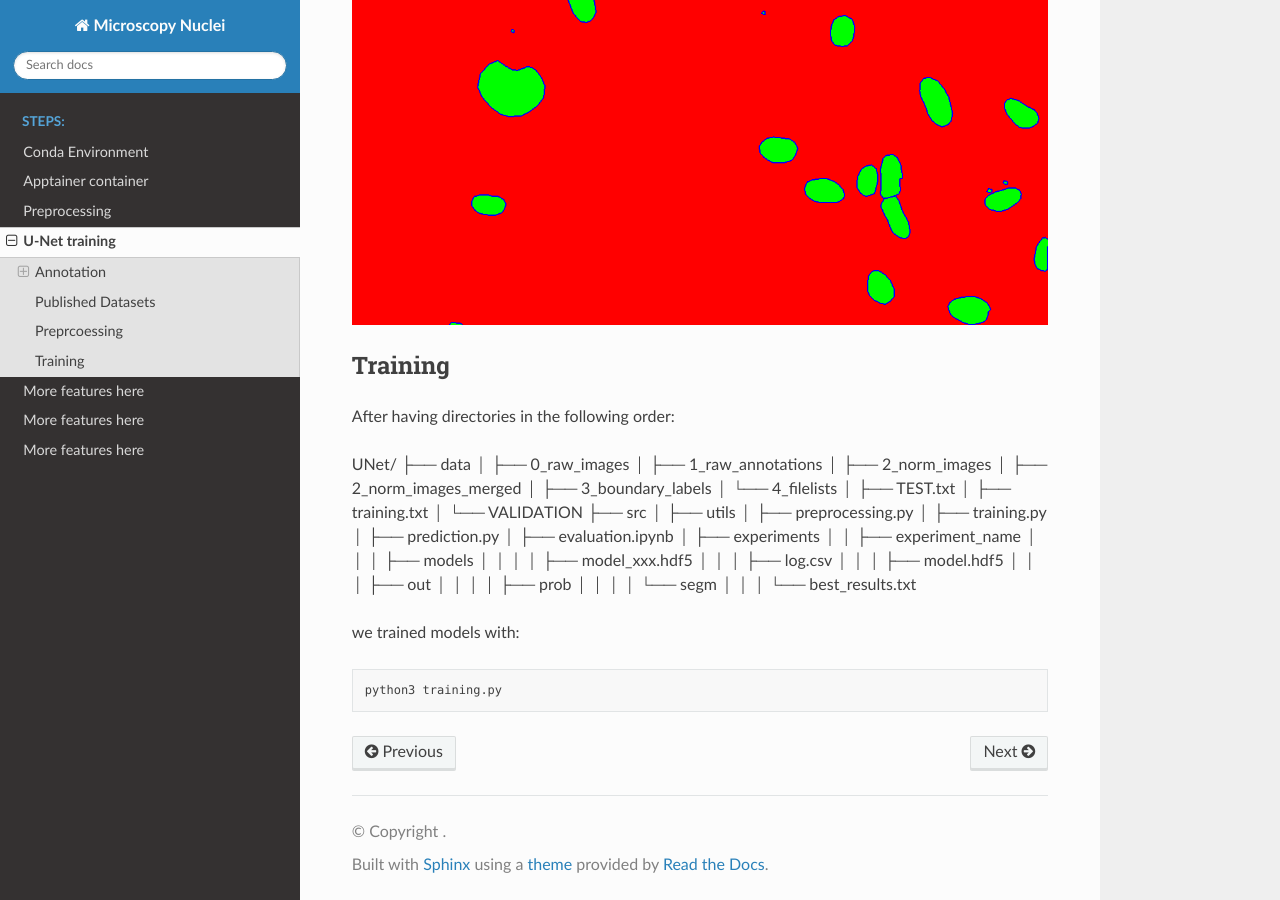
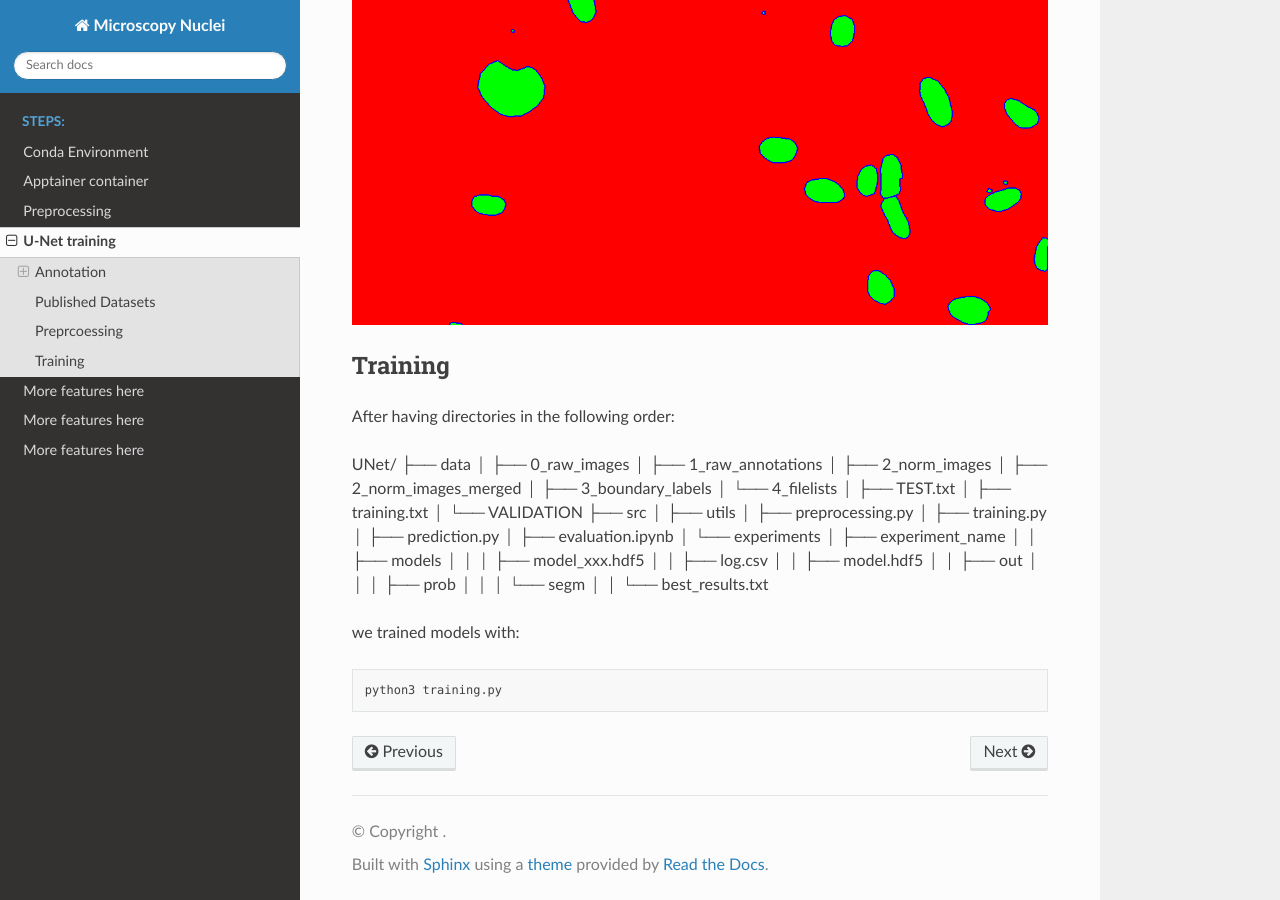
Before and after one commit to SalmaKazemiRashed/Cell_Microscopy_project, a Sphinx documentation site: the page built from doc/Train_UNet.md, in a window 1280 px wide and 900 px high, scrolled down 2994 px. Built offline with Sphinx 7.4.7 and the Read the Docs theme 3.1.0, drawn with Linux system fonts in a browser that asks for light colours.

Commit message:
order of dirs are updated

```diff
--- a/doc/Train_UNet.md
+++ b/doc/Train_UNet.md
@@ -104,17 +104,16 @@ UNet/
 │   ├── training.py
 │   ├── prediction.py
 │   ├── evaluation.ipynb
-│   ├── experiments
-│   │   ├── experiment_name
-│   │   │   ├── models
-│   │   │   │   ├── model_xxx.hdf5
-│   │   │   ├── log.csv
-│   │   │   ├── model.hdf5
-│   │   │   ├── out
-│   │   │   │   ├── prob
-│   │   │   │   └── segm
-│   │   │   └── best_results.txt
-
+│   └── experiments
+│       ├── experiment_name
+│       │   ├── models
+│       │   │   ├── model_xxx.hdf5
+│       │   ├── log.csv
+│       │   ├── model.hdf5
+│       │   ├── out
+│       │   │   ├── prob
+│       │   │   └── segm
+│       │   └── best_results.txt
 
 
 
```
